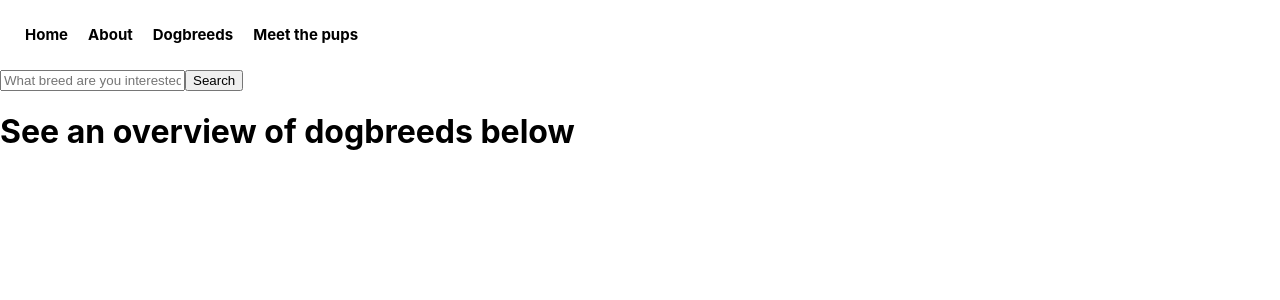
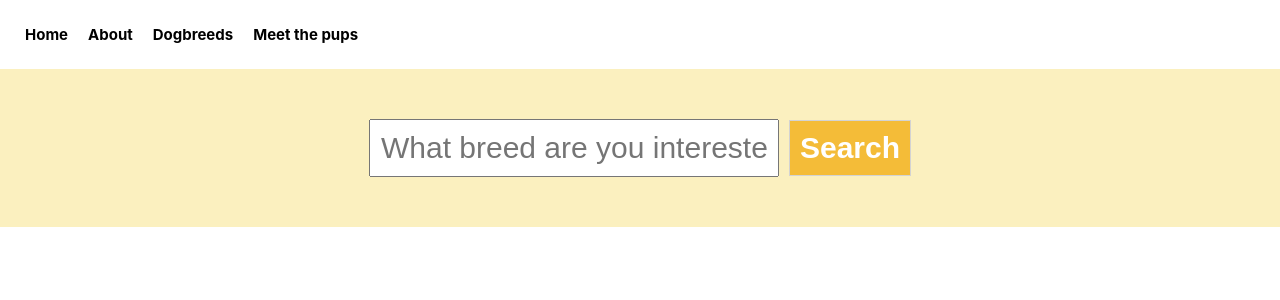
Before and after one commit to SusannaMj/Pet-adoption-app, a React (Create React App) app: page /dogbreeds in a window 1280 px wide. Shown: the top 300 px of the page. Built offline with nearby package versions, Linux system fonts and the light colour scheme.

Commit message:
styled dogbreed search page
- search form
- dog breed-card

```diff
--- /dev/null
+++ b/src/Dogbreeds.css
@@ -0,0 +1,25 @@
+.dogbreedSearchForm {
+  text-align: center;
+  padding: 50px;
+}
+
+.dogbreedSearchField {
+  font-size: 30px;
+  padding: 10px;
+}
+
+.dogbreedSearchSubmitButton {
+  font-size: 30px;
+  padding: 10px;
+  margin-left: 10px;
+
+  background-color: var(--second-color);
+  color: white;
+  border: 1px solid lightgray;
+
+  font-weight: bold;
+}
+
+.dogbreedPageBody {
+  background-color: rgb(251, 240, 191);
+}
--- a/src/Home.css
+++ b/src/Home.css
@@ -41,7 +41,7 @@
   font-size: 60px;
 }
 
-h2 {
+.main h2 {
   font-size: 37px;
   color: var(--second-color);
 }
--- /dev/null
+++ b/src/Types.css
@@ -0,0 +1,34 @@
+.dogbreedCard h2 {
+  color: var(--second-color);
+  font-size: 50px;
+  text-align: center;
+  padding-bottom: 20px;
+}
+
+.dogbreedCard h3 {
+  padding-left: 96px;
+  font-size: 22px;
+}
+
+.dogbreedCard {
+  border: 4px solid var(--second-color);
+  border-radius: 20px;
+  margin: 40px auto;
+  max-width: 800px;
+  padding: 20px;
+  background-color: white;
+  box-shadow: rgb(38, 57, 77) 0px 20px 30px -10px;
+}
+
+.dogbreedImage {
+  display: flex;
+  max-width: 600px;
+
+  margin: 50px auto;
+
+  border: 5px solid var(--second-color);
+  border-radius: 20px;
+  box-shadow: rgba(0, 0, 0, 0.25) 0px 54px 55px,
+    rgba(0, 0, 0, 0.12) 0px -12px 30px, rgba(0, 0, 0, 0.12) 0px 4px 6px,
+    rgba(0, 0, 0, 0.17) 0px 12px 13px, rgba(0, 0, 0, 0.09) 0px -3px 5px;
+}
--- a/src/Types.js
+++ b/src/Types.js
@@ -1,12 +1,19 @@
+import "./Types.css";
 import React from "react";
 
 export default function Types(props) {
   return (
-    <div>
+    <div className="dogbreedCard">
       <h2>{props.type.name}</h2>
-      <h3>{props.type.life_span}</h3>
+      <h3> Life-span: {props.type.life_span}</h3>
+      <h3>Weight: {props.type.weight.metric} kg</h3>
+      <br />
       <h3>{props.type.temperament}</h3>
-      <img src={props.type.image.url} alt={props.type.name} />
+      <img
+        src={props.type.image.url}
+        alt={props.type.name}
+        className="dogbreedImage"
+      />
     </div>
   );
 }
--- a/src/components/Navbar/NavbarElements.js
+++ b/src/components/Navbar/NavbarElements.js
@@ -6,6 +6,7 @@ export const Nav = styled.nav`
   padding: 25px;
   font-size: 15px;
   font-weight: bold;
+  background-color: white;
 `;
 
 export const NavLink = styled(Link)`
--- a/src/pages/dogbreeds.js
+++ b/src/pages/dogbreeds.js
@@ -1,6 +1,7 @@
 import React, { useState } from "react";
 import axios from "axios";
 import Results from "../Results";
+import "../Dogbreeds.css";
 
 export default function Dogbreeds() {
   let [dogbreed, setDogbreed] = useState("");
@@ -37,16 +38,21 @@ export default function Dogbreeds() {
     setDogbreed(event.target.value);
   }
   return (
-    <div>
-      <form className="searchForm" onSubmit={handleSubmit}>
+    <div className="dogbreedPageBody">
+      <form className="dogbreedSearchForm" onSubmit={handleSubmit}>
         <input
           type="text"
           placeholder="What breed are you interested in?"
           onChange={updateDogbreed}
+          className="dogbreedSearchField"
         />
-        <input type="submit" value="Search" />
+        <input
+          type="submit"
+          value="Search"
+          className="dogbreedSearchSubmitButton"
+        />
       </form>
-      <h1>See an overview of dogbreeds below</h1>
+
       <Results results={dogbreedResults} />
     </div>
   );
```
